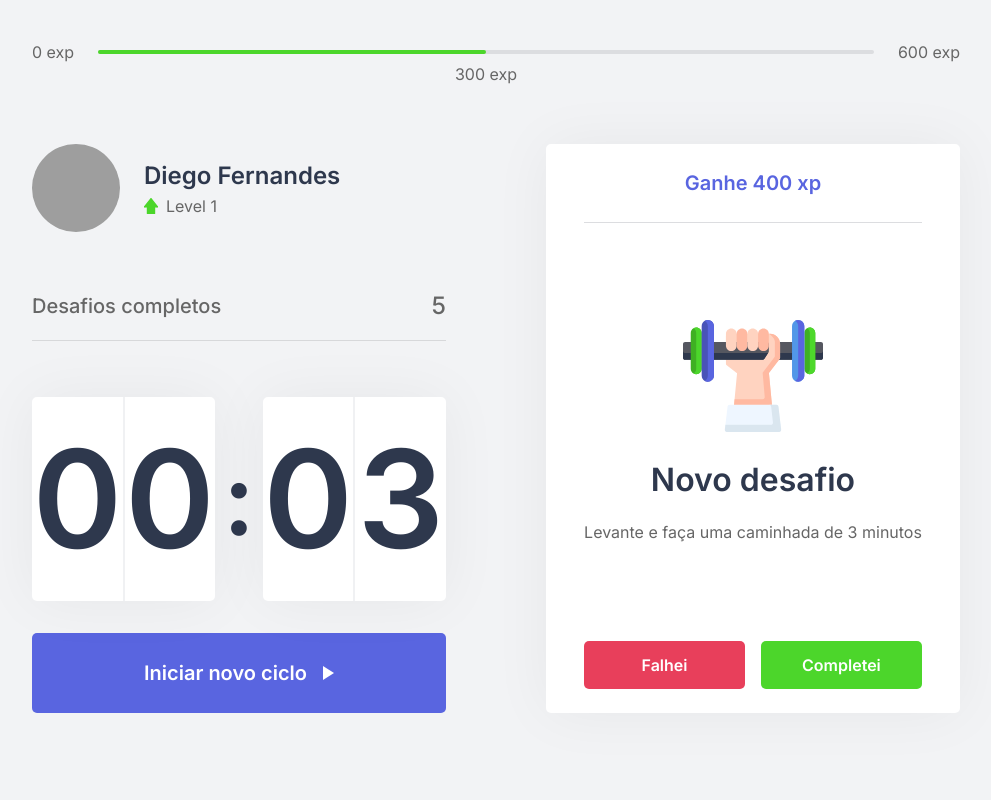
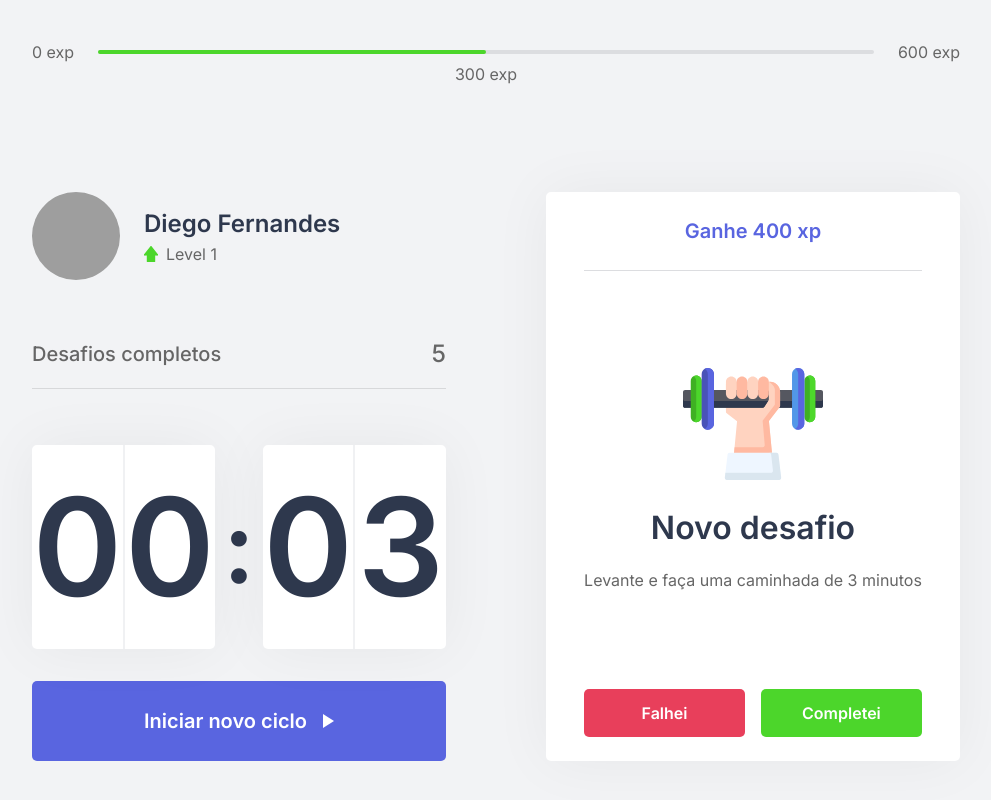
Before and after one commit to dgbragas/nlw__move.it, a Next.js app: page / in a window 1280 px wide. Shown: the whole page, without its empty margins (144-1135 px from the left). Built offline with nearby package versions, Linux system fonts and the light colour scheme; grey boxes are pictures that could not be loaded.

Commit message:
chore: adding margin-top in root page styles

```diff
--- a/src/pages/styles.ts
+++ b/src/pages/styles.ts
@@ -6,6 +6,7 @@ export const HomeSection = styled.section`
   flex: 1;
   grid-gap: 6.25rem;
   grid-template-columns: 1fr 1fr;
+  margin-top: 3rem;
 `;
 
 export const ProfileContainer = styled.div``;
```
